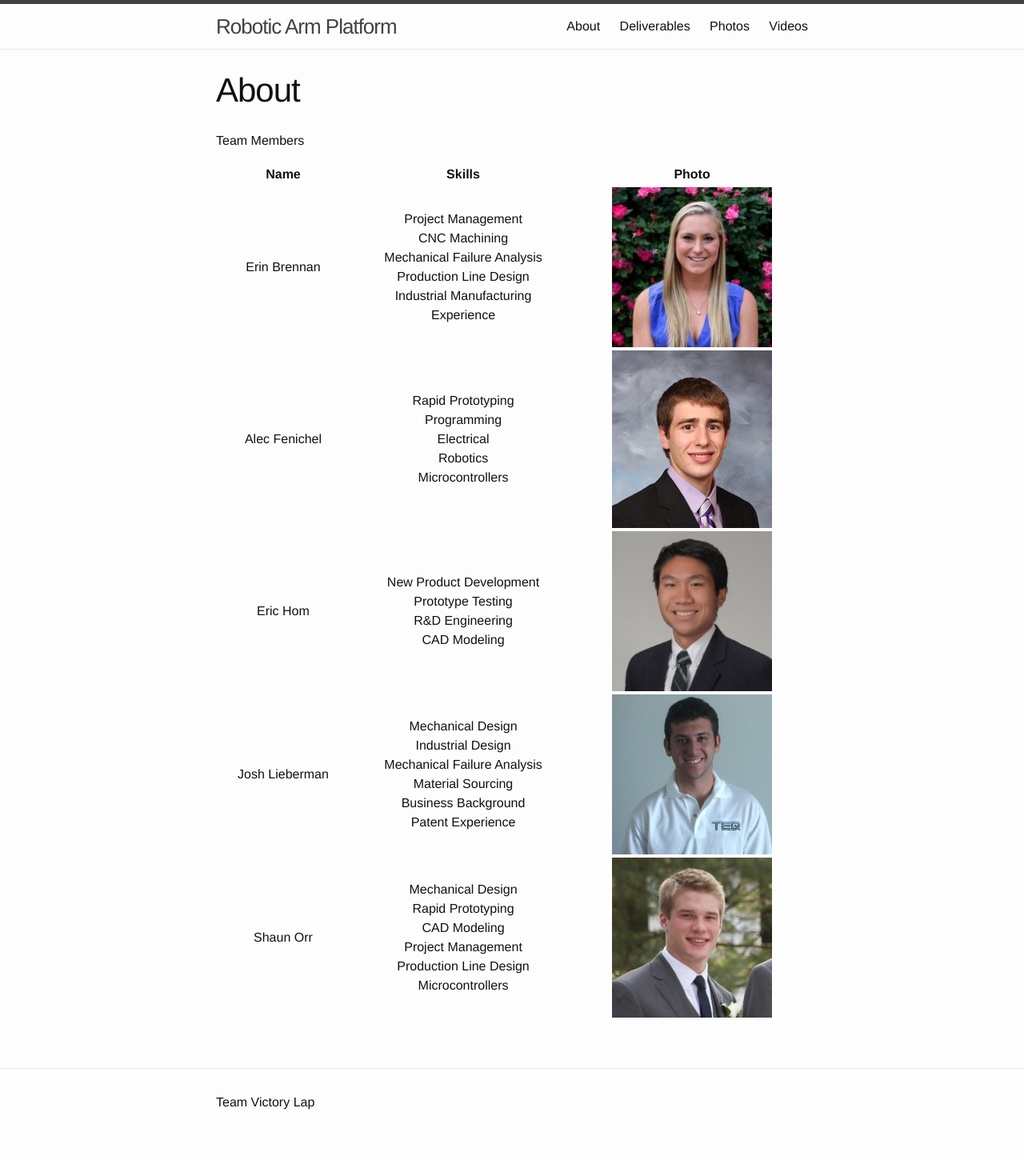
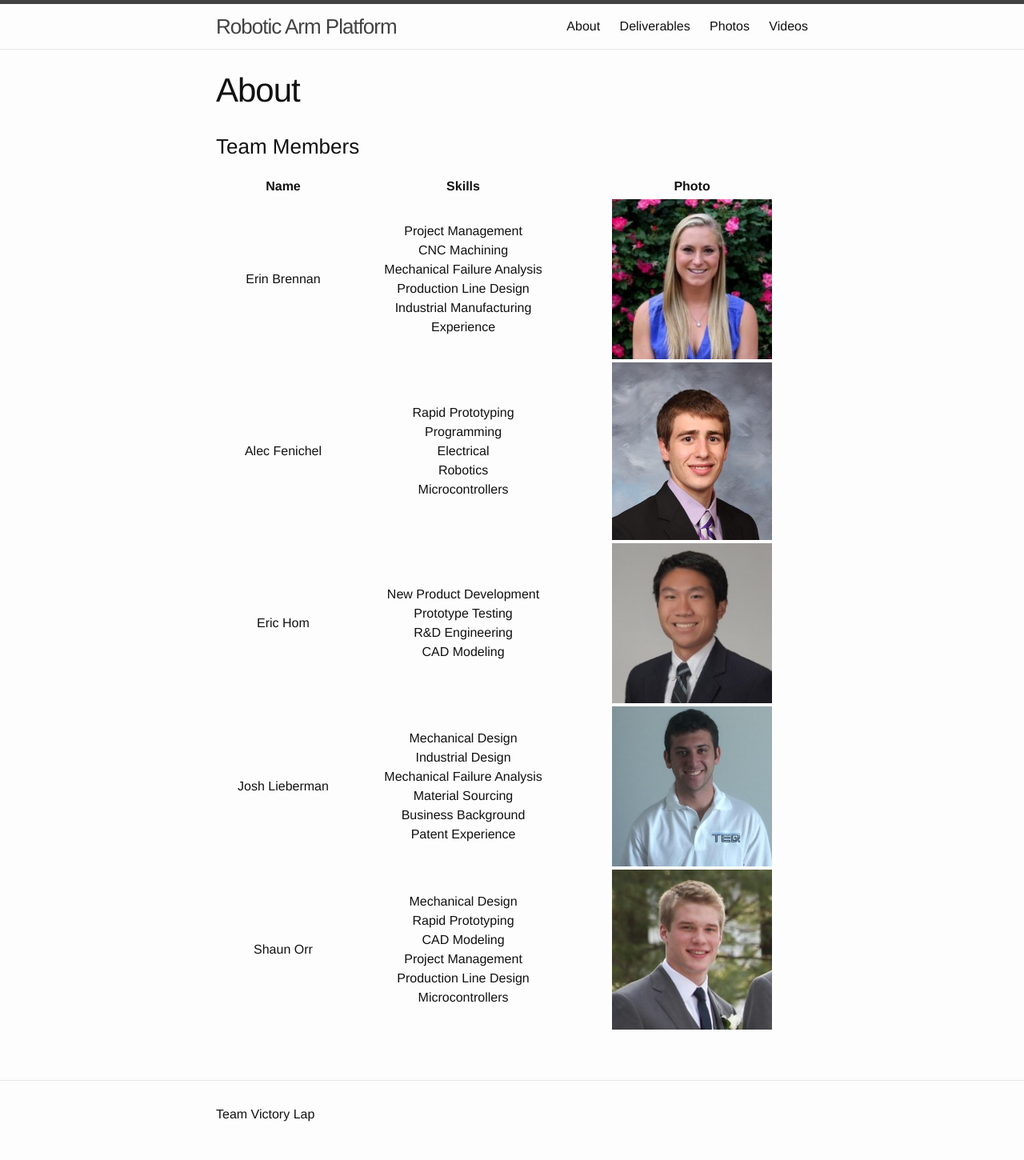
Before and after one commit to fenichelar/capstone, a Jekyll site: the page built from about.md, in a window 1280 px wide. Shown: the whole page at 80% size. Built offline with Jekyll 4.4.1, drawn with Linux system fonts in a browser that asks for light colours.

```diff
--- a/about.md
+++ b/about.md
@@ -5,7 +5,7 @@ permalink: about.html
 link: true
 ---
 
-Team Members
+### Team Members
 
 |Name|Skills|Photo|
 |:--:|:---------:|:---:|
```
